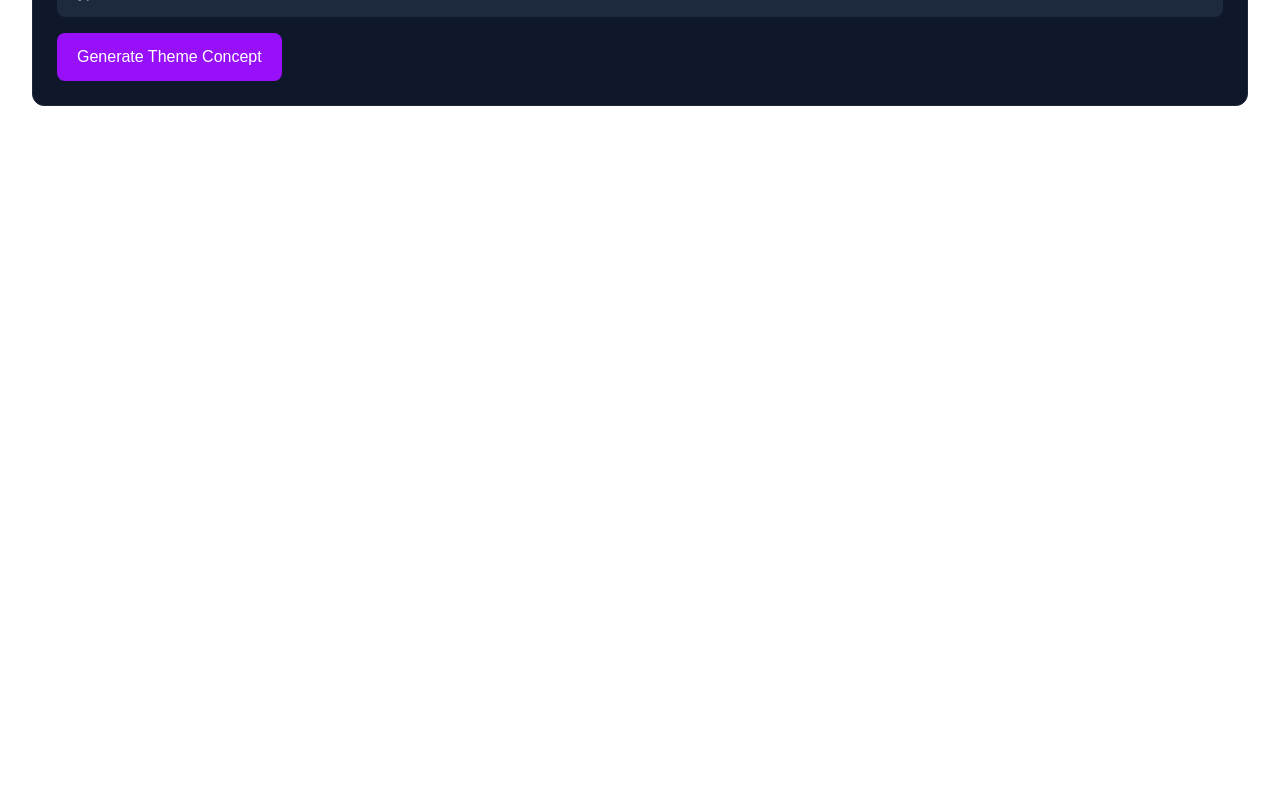
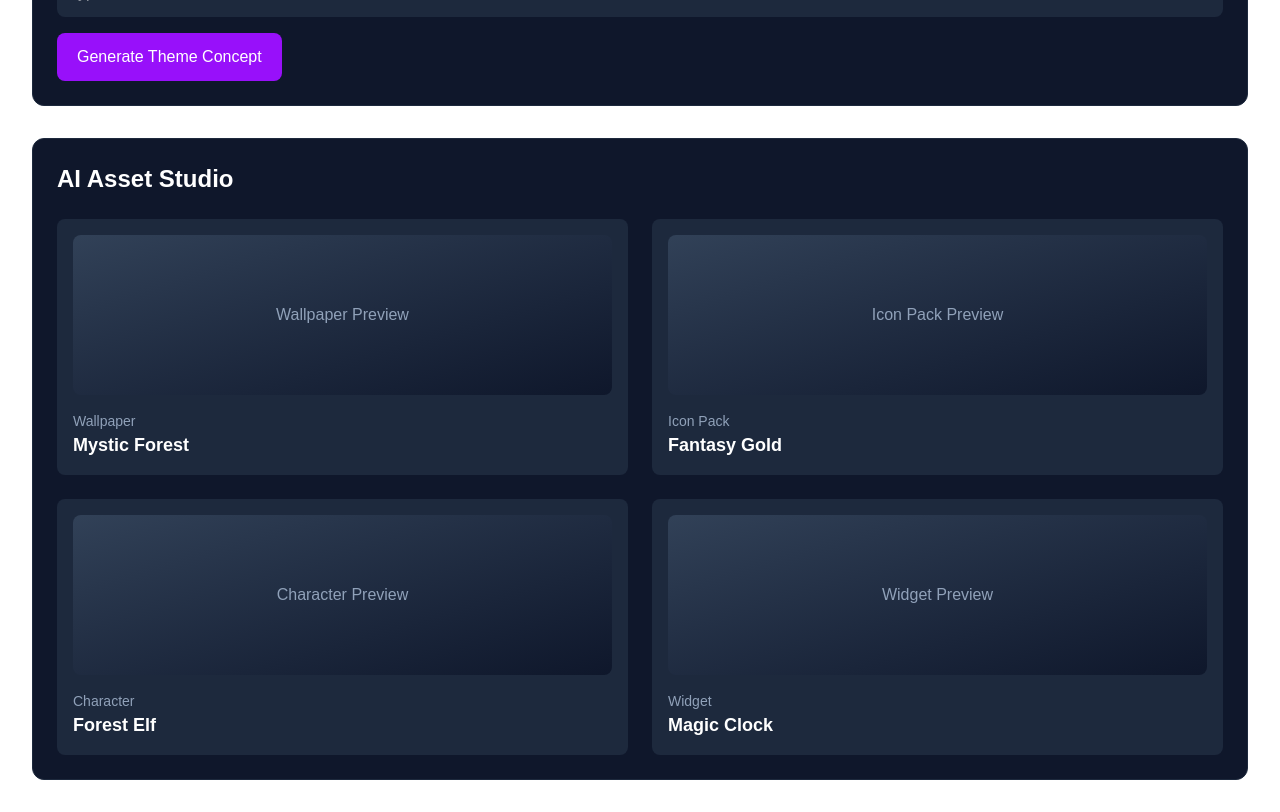
Before and after one commit to themeforge-studio/themeforge-ai-studio, a Next.js app in the folder themeforge-app/: page /projects in a window 1280 px wide. Shown: the part 1860-2672 px from the top of the page. Before the commit the page ends 1998 px from the top, so only its background shows below. Built offline with nearby package versions, Linux system fonts and the light colour scheme.

Commit message:
Phase 7 - Dynamic asset studio previews

```diff
--- a/themeforge-app/app/projects/page.tsx
+++ b/themeforge-app/app/projects/page.tsx
@@ -1,9 +1,17 @@
+"use client";
+
+import { useState } from "react";
+
 import ProjectsManager from "../../components/dashboard/ProjectsManager";
 import ProjectForm from "../../components/dashboard/ProjectForm";
 import AIAssistant from "../../components/dashboard/AIAssistant";
 import ThemeGenerator from "../../components/dashboard/ThemeGenerator";
+import AssetStudio from "../../components/dashboard/AssetStudio";
 
 export default function ProjectsPage() {
+  const [generatedTheme, setGeneratedTheme] =
+    useState<any>(null);
+
   return (
     <div className="p-8 text-white">
       <h1 className="text-4xl font-bold">
@@ -27,7 +35,15 @@ export default function ProjectsPage() {
       </div>
 
       <div className="mt-8">
-        <ThemeGenerator />
+        <ThemeGenerator
+          onGenerate={setGeneratedTheme}
+        />
+      </div>
+
+      <div className="mt-8">
+        <AssetStudio
+          generatedTheme={generatedTheme}
+        />
       </div>
     </div>
   );
--- /dev/null
+++ b/themeforge-app/components/dashboard/AssetStudio.tsx
@@ -0,0 +1,50 @@
+import { assetLibrary } from "./assetLibrary";
+import PreviewCard from "./PreviewCard";
+
+type AssetStudioProps = {
+  generatedTheme?: any;
+};
+
+export default function AssetStudio({
+  generatedTheme,
+}: AssetStudioProps) {
+  const themeType =
+    generatedTheme?.style || "fantasy";
+
+  const assets =
+    assetLibrary[
+      themeType as keyof typeof assetLibrary
+    ];
+
+  return (
+    <div className="rounded-xl border border-slate-800 bg-slate-900 p-6">
+      <h2 className="text-2xl font-bold mb-6">
+        AI Asset Studio
+      </h2>
+
+      <div className="grid md:grid-cols-2 gap-6">
+
+        <PreviewCard
+          title="Wallpaper"
+          name={assets.wallpaper}
+        />
+
+        <PreviewCard
+          title="Icon Pack"
+          name={assets.iconPack}
+        />
+
+        <PreviewCard
+          title="Character"
+          name={assets.character}
+        />
+
+        <PreviewCard
+          title="Widget"
+          name={assets.widget}
+        />
+
+      </div>
+    </div>
+  );
+}
--- /dev/null
+++ b/themeforge-app/components/dashboard/PreviewCard.tsx
@@ -0,0 +1,27 @@
+type PreviewCardProps = {
+  title: string;
+  name: string;
+};
+
+export default function PreviewCard({
+  title,
+  name,
+}: PreviewCardProps) {
+  return (
+    <div className="rounded-lg bg-slate-800 p-4">
+      <div className="h-40 rounded-lg bg-gradient-to-br from-slate-700 to-slate-900 flex items-center justify-center mb-4">
+        <span className="text-slate-400">
+          {title} Preview
+        </span>
+      </div>
+
+      <p className="text-sm text-slate-400">
+        {title}
+      </p>
+
+      <h3 className="font-semibold text-lg">
+        {name}
+      </h3>
+    </div>
+  );
+}
--- a/themeforge-app/components/dashboard/ThemeGenerator.tsx
+++ b/themeforge-app/components/dashboard/ThemeGenerator.tsx
@@ -4,7 +4,11 @@ import { useState } from "react";
 import { themeSuggestions } from "./aiData";
 import { generatePrompt } from "./promptEngine";
 
-export default function ThemeGenerator() {
+export default function ThemeGenerator({
+  onGenerate,
+}: {
+  onGenerate?: (theme: any) => void;
+}) {
   const [themeName, setThemeName] = useState("");
   const [generatedTheme, setGeneratedTheme] = useState<any>(null);
 
@@ -60,7 +64,7 @@ export default function ThemeGenerator() {
       "theme"
     );
 
-    setGeneratedTheme({
+    const themeData = {
       style,
       name: themeName || "Cyber Samurai Theme",
 
@@ -73,7 +77,13 @@ export default function ThemeGenerator() {
       iconPrompt: prompts.iconPack,
       characterPrompt: prompts.character,
       widgetPrompt: prompts.widget,
-    });
+    };
+
+    setGeneratedTheme(themeData);
+
+    if (onGenerate) {
+      onGenerate(themeData);
+    }
   };
 
   return (
@@ -101,13 +111,11 @@ export default function ThemeGenerator() {
 
       {generatedTheme && (
         <div className="mt-8 border-t border-slate-700 pt-6">
-
           <h3 className="text-xl font-bold mb-4">
             Generated Theme
           </h3>
 
           <div className="space-y-3 mb-8">
-
             <div>
               <strong>Style:</strong>{" "}
               {generatedTheme.style}
@@ -137,17 +145,14 @@ export default function ThemeGenerator() {
               <strong>Widget:</strong>{" "}
               {generatedTheme.widget}
             </div>
-
           </div>
 
           <div className="border-t border-slate-700 pt-6">
-
             <h3 className="text-xl font-bold mb-6">
               AI Generation Prompts
             </h3>
 
             <div className="space-y-6">
-
               <div>
                 <div className="font-bold mb-2">
                   Wallpaper Prompt
@@ -187,11 +192,8 @@ export default function ThemeGenerator() {
                   {generatedTheme.widgetPrompt}
                 </div>
               </div>
-
             </div>
-
           </div>
-
         </div>
       )}
     </div>
--- /dev/null
+++ b/themeforge-app/components/dashboard/assetLibrary.ts
@@ -0,0 +1,36 @@
+export const assetLibrary = {
+  fantasy: {
+    wallpaper: "Mystic Forest",
+    iconPack: "Fantasy Gold",
+    character: "Forest Elf",
+    widget: "Magic Clock",
+  },
+
+  cyberpunk: {
+    wallpaper: "Neo Tokyo Rain",
+    iconPack: "Cyber Glass",
+    character: "Female Cyber Ninja",
+    widget: "Cyber Clock",
+  },
+
+  anime: {
+    wallpaper: "Sakura City",
+    iconPack: "Anime Icons",
+    character: "Anime Hero",
+    widget: "Anime Clock",
+  },
+
+  gaming: {
+    wallpaper: "RGB Arena",
+    iconPack: "Gaming Neon",
+    character: "Elite Gamer",
+    widget: "FPS Monitor",
+  },
+
+  amoled: {
+    wallpaper: "Pure Black AMOLED",
+    iconPack: "Dark AMOLED",
+    character: "Shadow Guardian",
+    widget: "Minimal AMOLED Clock",
+  },
+};
```
